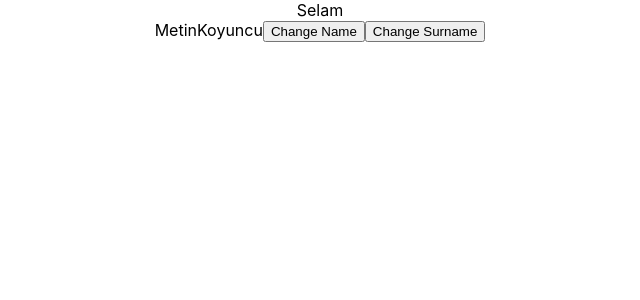
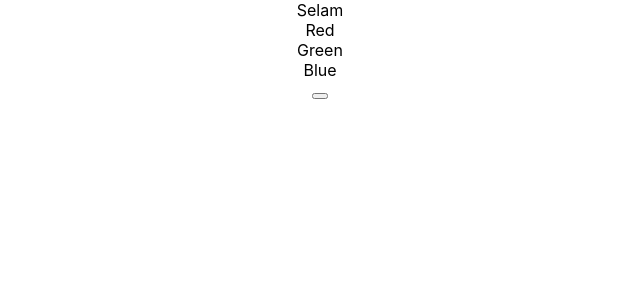
Before and after one commit to koyuncu5362/React, a React (Create React App) app: page / in a window 1280 px wide. Shown: the top 300 px of the page, without its empty margins (320-960 px from the left). Built offline with nearby package versions, Linux system fonts and the light colour scheme.

Commit message:
States For Arrays v3

```diff
--- a/src/App.js
+++ b/src/App.js
@@ -3,6 +3,7 @@ import './App.css';
 import User from './components/User';
 import Counter from './components/Counter';
 import UserV2 from './components/UserV2';
+import Colors from './components/Colors';
 
 const user={
   name :"Metin",
@@ -13,7 +14,7 @@ function App() {
     <div className="App" >
 
       <div>Selam</div>
-      <UserV2></UserV2>
+      <Colors></Colors>
     </div>
 
   );
--- /dev/null
+++ b/src/components/Colors.js
@@ -0,0 +1,18 @@
+import React, { useState } from 'react'
+
+function Colors() {
+    const [colors,setColors]=useState(["Red","Green","Blue"]);
+  return (
+    <div>
+        {
+        colors.map((color,id)=>(
+        <div key={id}>
+            {color}
+        </div>
+        ))}
+        <button onClick={()=>{setColors([...colors,"gray"])}}></button>
+        </div>
+  )
+}
+
+export default Colors
```
